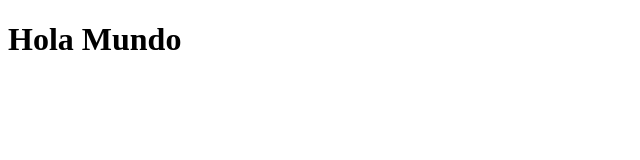
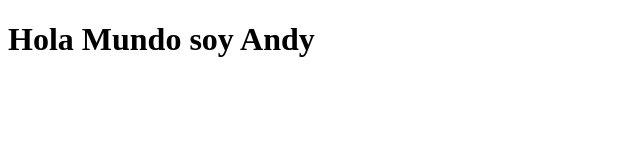
Before and after one commit to EmergencyDrink/Practica-Docker, a plain HTML site: page index.html in a window 1280 px wide. Shown: the whole page, without its empty margins (0-640 px from the left). Drawn offline with Linux system fonts and the light colour scheme.

Commit message:
Update index.html

```diff
--- a/index.html
+++ b/index.html
@@ -6,6 +6,6 @@
     <title>Hola Mundo</title>
 </head>
 <body>
-    <h1>Hola Mundo</h1>
+    <h1>Hola Mundo soy Andy</h1>
 </body>
 </html>
```
